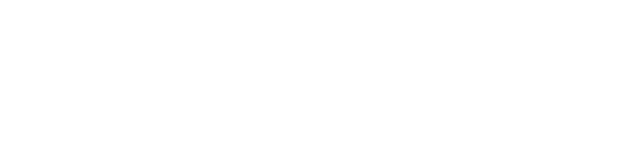
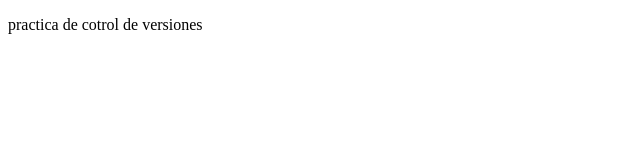
Before and after one commit to ricardo-chacin/proyecto-html, a plain HTML site: page index.html in a window 1280 px wide. Shown: the whole page, without its empty margins (0-640 px from the left). Drawn offline with Linux system fonts and the light colour scheme.

Commit message:
reparacion html

```diff
--- a/index.html
+++ b/index.html
@@ -1 +1,11 @@
 <!DOCTYPE html>
+<html lang="en">
+<head>
+    <meta charset="UTF-8">
+    <meta name="viewport" content="width=device-width, initial-scale=1.0">
+    <title>practica de gitflow</title>
+</head>
+<body>
+    <P> practica de cotrol de versiones </P>
+</body>
+</html>
```
